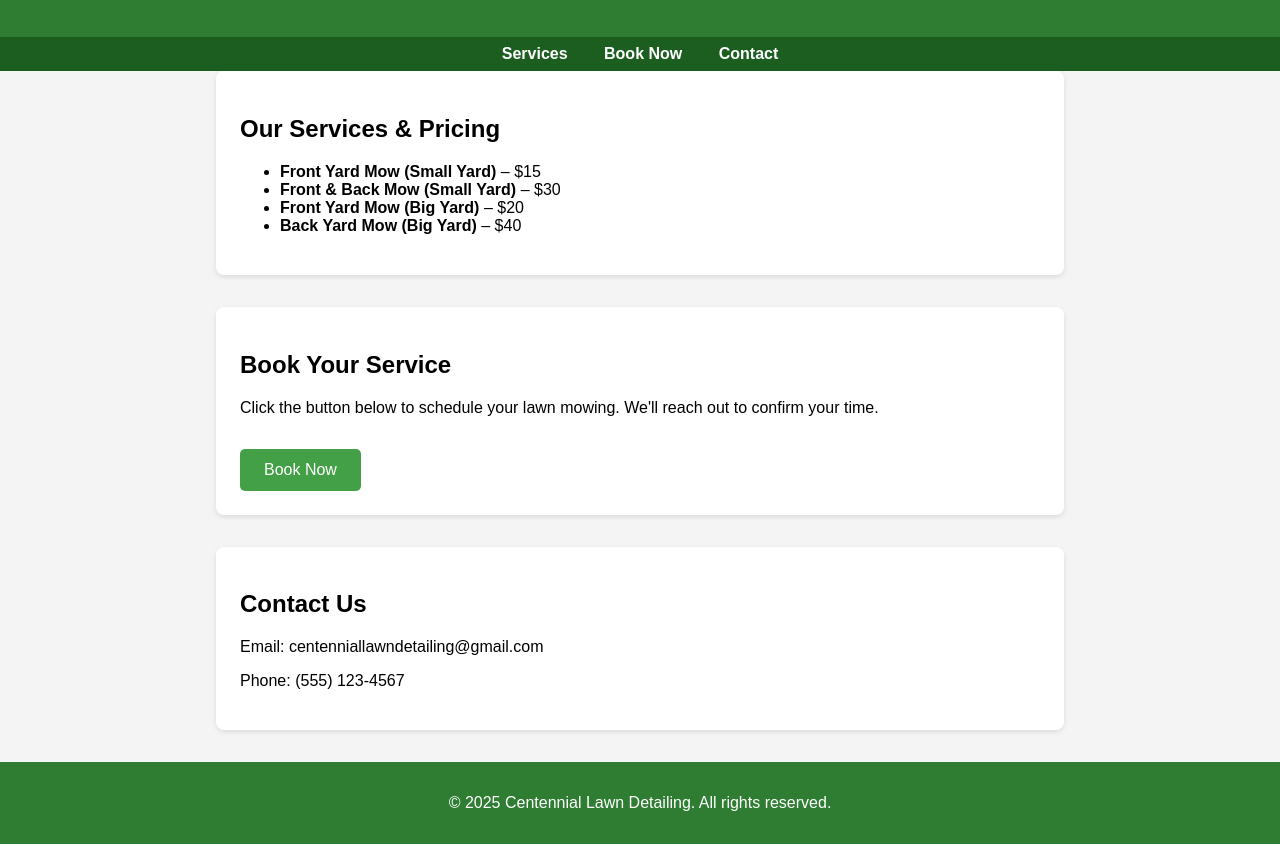
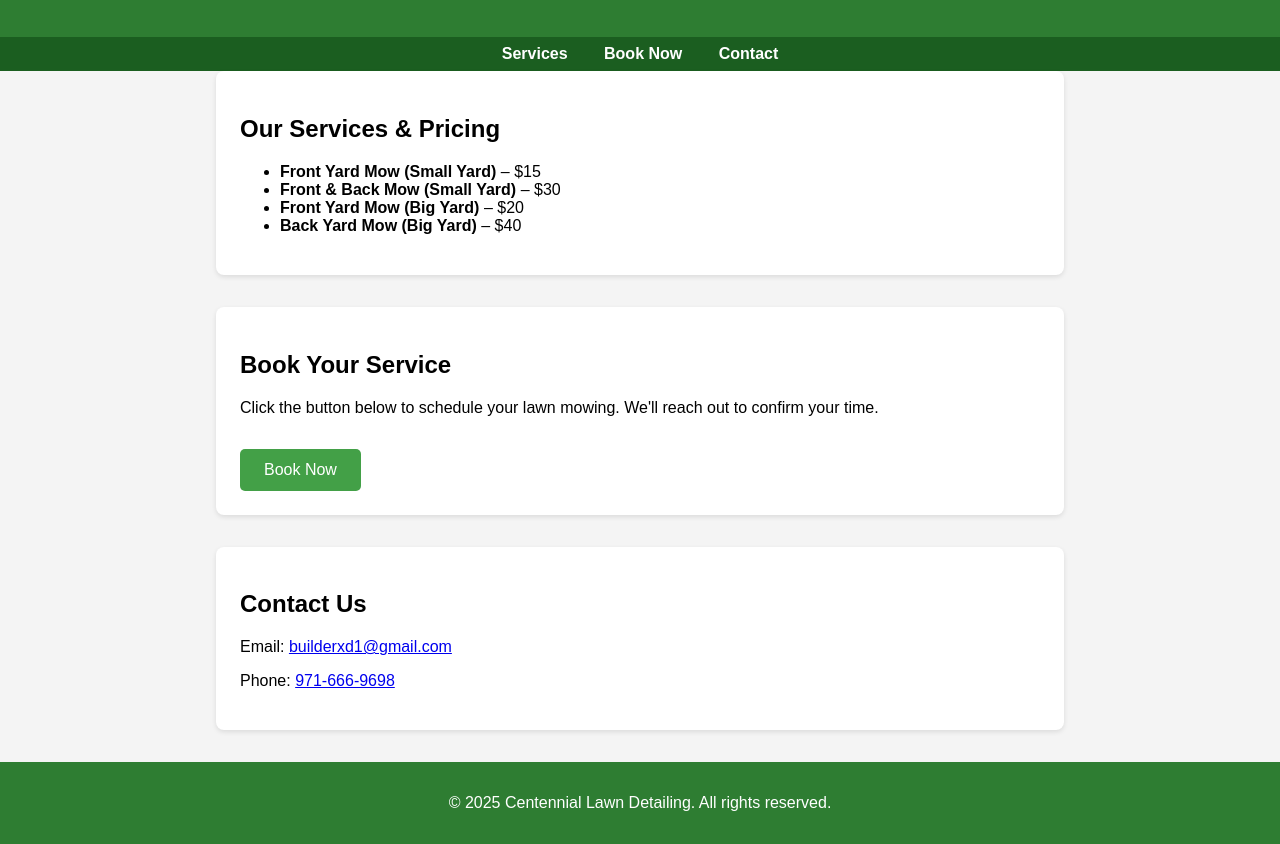
Before and after one commit to lawnmowingcompainy/centennial-lawn-detailing, a plain HTML site: page index.html in a window 1280 px wide. Shown: the part 125-969 px from the top of the page. Drawn offline with Linux system fonts and the light colour scheme.

Commit message:
Update index.html

```diff
--- a/index.html
+++ b/index.html
@@ -88,8 +88,8 @@
 
   <section id="contact" class="services">
     <h2>Contact Us</h2>
-    <p>Email: centenniallawndetailing@gmail.com</p>
-    <p>Phone: (555) 123-4567</p>
+    <p>Email: <a href="mailto:builderxd1@gmail.com">builderxd1@gmail.com</a></p>
+    <p>Phone: <a href="tel:19716669698">971-666-9698</a></p>
   </section>
 
   <footer>
```
